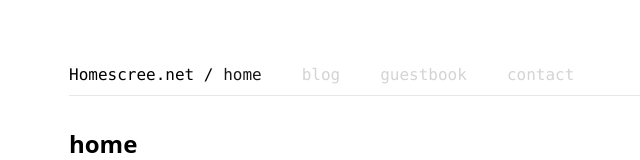
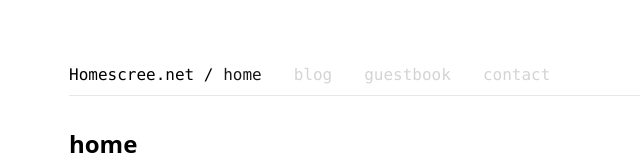
Before and after one commit to a-me-lia/homescreenet, a Next.js app: page /home in a window 1280 px wide. Shown: the top 160 px of the page, without its empty margins (200-840 px from the left). Built offline with nearby package versions, Linux system fonts and the light colour scheme.

Commit message:
ui: thinned navbar
Signed-off-by: matthewguo86 <110259342+a-me-lia@users.noreply.github.com>

```diff
--- a/src/app/components/navbar.tsx
+++ b/src/app/components/navbar.tsx
@@ -96,7 +96,7 @@ export default function Navbar() {
           <div className="flex flex-row ">
             <div className="flex flex-row  bg-white items-baseline justify-between overflow-x-hidden ">
               <div className="flex flex-col font-mono text-[16px] w-full bg-white">
-                <div className="flex flex-row items-baseline -mr-8">
+                <div className="flex flex-row items-baseline -mr-6">
                   <Link href={'/'} className="md:block hidden" id="homescree.net">
                     Homescree.net&thinsp;/&thinsp;
                   </Link>
@@ -107,7 +107,7 @@ export default function Navbar() {
                       <Link
                         key={path}
                         href={path}
-                        className={`pr-10 ${
+                        className={`pr-8 ${
                           isActive ? "text-neutral-900" : "text-neutral-300"
                         } transition-colors duration-1000`}
                       >
```
